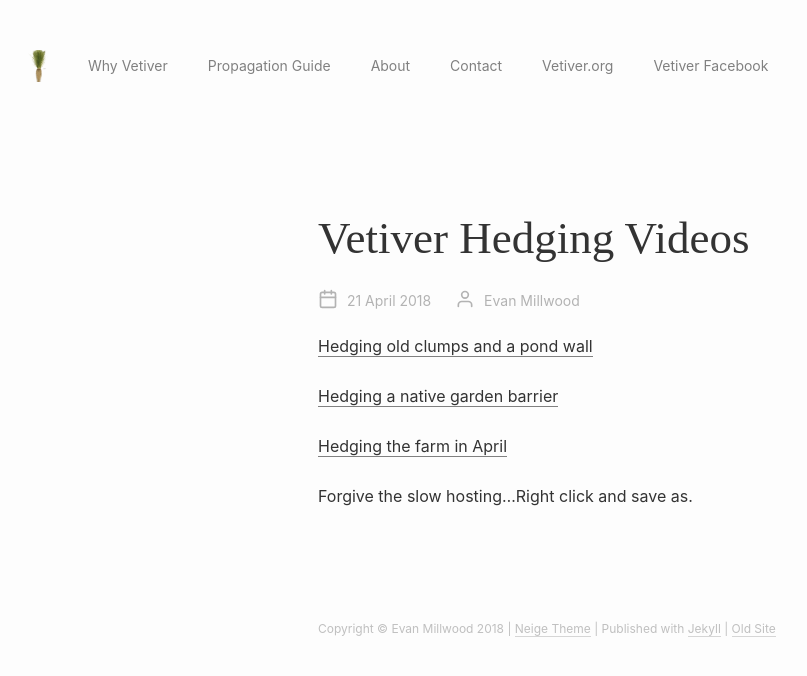
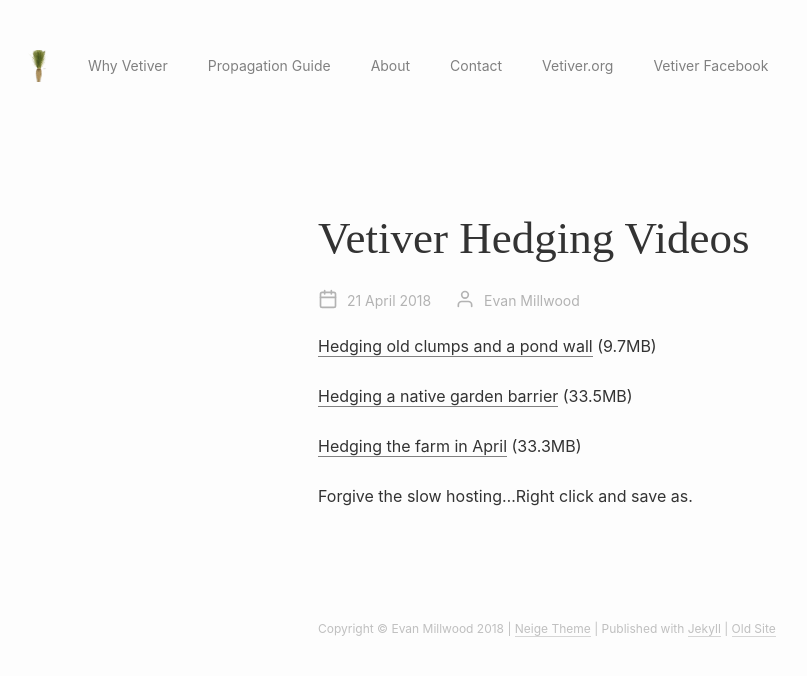
Before and after one commit to Tr33mo/tr33motest.github.io, a Jekyll site: the page built from _posts/2018-04-21-video.md, in a window 1280 px wide. Shown: the top 676 px of the page, without its empty margins (22-829 px from the left). Built offline with Jekyll 4.4.1, drawn with Linux system fonts in a browser that asks for light colours.

Commit message:
Update _posts/2018-04-21-video.md

```diff
--- a/_posts/2018-04-21-video.md
+++ b/_posts/2018-04-21-video.md
@@ -5,10 +5,10 @@ title: "Vetiver Hedging Videos"
 description: "A random selection of Vetiver maintenance using an electric hedger"
 author: evan
 ---
-[Hedging old clumps and a pond wall](https://u.teknik.io/G2vAj.webm)
+[Hedging old clumps and a pond wall](https://u.teknik.io/G2vAj.webm) (9.7MB)
 
-[Hedging a native garden barrier](https://u.teknik.io/7SL24.webm)
+[Hedging a native garden barrier](https://u.teknik.io/7SL24.webm) (33.5MB)
 
-[Hedging the farm in April](https://u.teknik.io/pjpfd.mp4)
+[Hedging the farm in April](https://u.teknik.io/pjpfd.mp4) (33.3MB)
 
 Forgive the slow hosting...Right click and save as.
```
